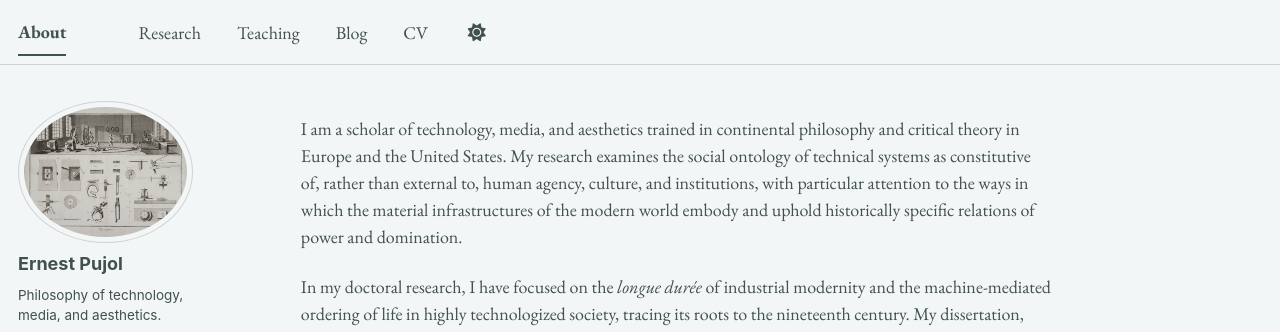
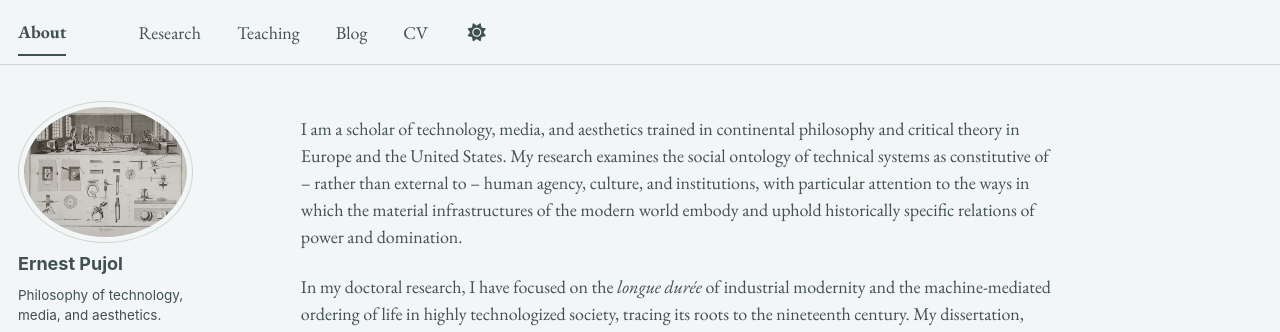
Before and after one commit to epujol90/epujol90.github.io, a Jekyll site: the page built from _pages/about.md, in a window 1280 px wide and 934 px high. Shown: the top 332 px of the window. Built offline with Jekyll 4.4.1, drawn with Linux system fonts in a browser that asks for light colours; some web fonts are replaced; a script bundle is joined from its source files by our own code; library files that are not in the unit come from our copies.

```diff
--- a/_pages/about.md
+++ b/_pages/about.md
@@ -6,7 +6,7 @@ redirect_from:
   - /about/
   - /about.html
 ---
-I am a scholar of technology, media, and aesthetics trained in continental philosophy and critical theory in Europe and the United States. My research examines the social ontology of technical systems as constitutive of, rather than external to, human agency, culture, and institutions, with particular attention to the ways in which the material infrastructures of the modern world embody and uphold historically specific relations of power and domination.
+I am a scholar of technology, media, and aesthetics trained in continental philosophy and critical theory in Europe and the United States. My research examines the social ontology of technical systems as constitutive of -- rather than external to -- human agency, culture, and institutions, with particular attention to the ways in which the material infrastructures of the modern world embody and uphold historically specific relations of power and domination.
 
 In my doctoral research, I have focused on the _longue durée_ of industrial modernity and the machine-mediated ordering of life in highly technologized society, tracing its roots to the nineteenth century. My dissertation, “Karl Marx, Philosopher of Technics: Critique, Alienation, and the Materiality of Social Power,” grounds this historical inquiry in Marx’s engagement with the industrial literature of his time, reconstructing -- against prevailing productivist and economicist readings -- how he theorized the relationship between capitalism and the modern technical system. Though largely misunderstood by the Marxist tradition, Marx’s account of industrialization presciently identified in the capitalist subsumption of the labor process the basis of the technocratic rationality that currently governs the relationship between humans and technics.
 
```
